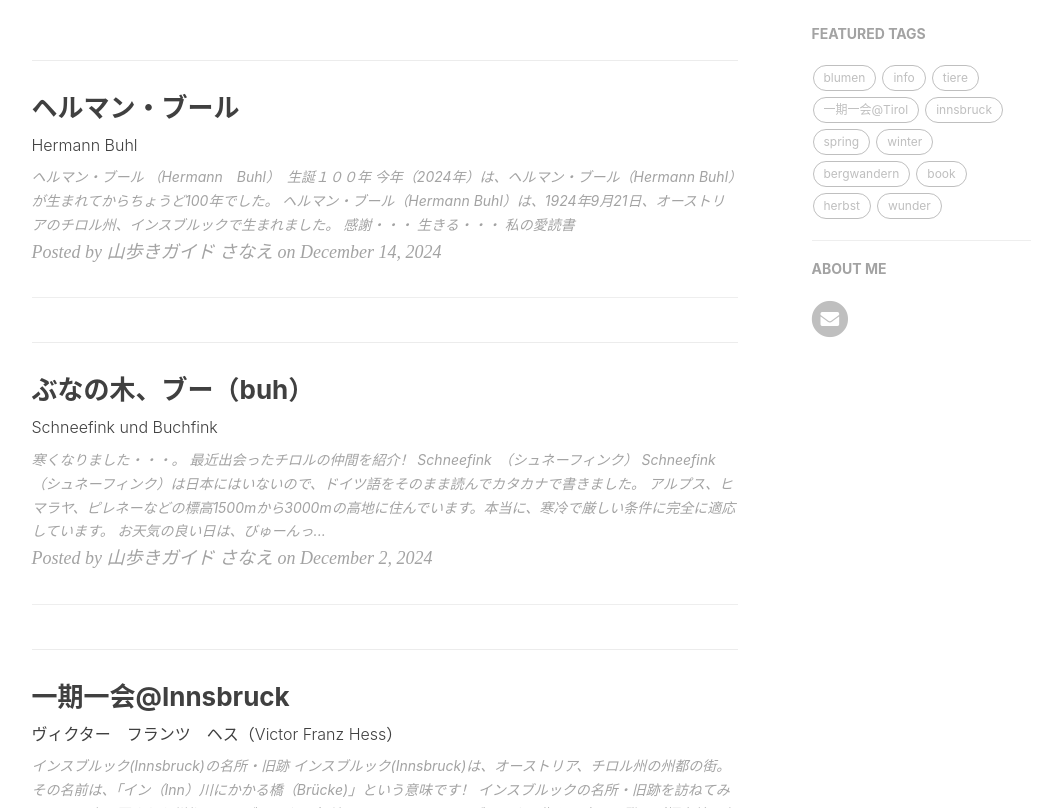
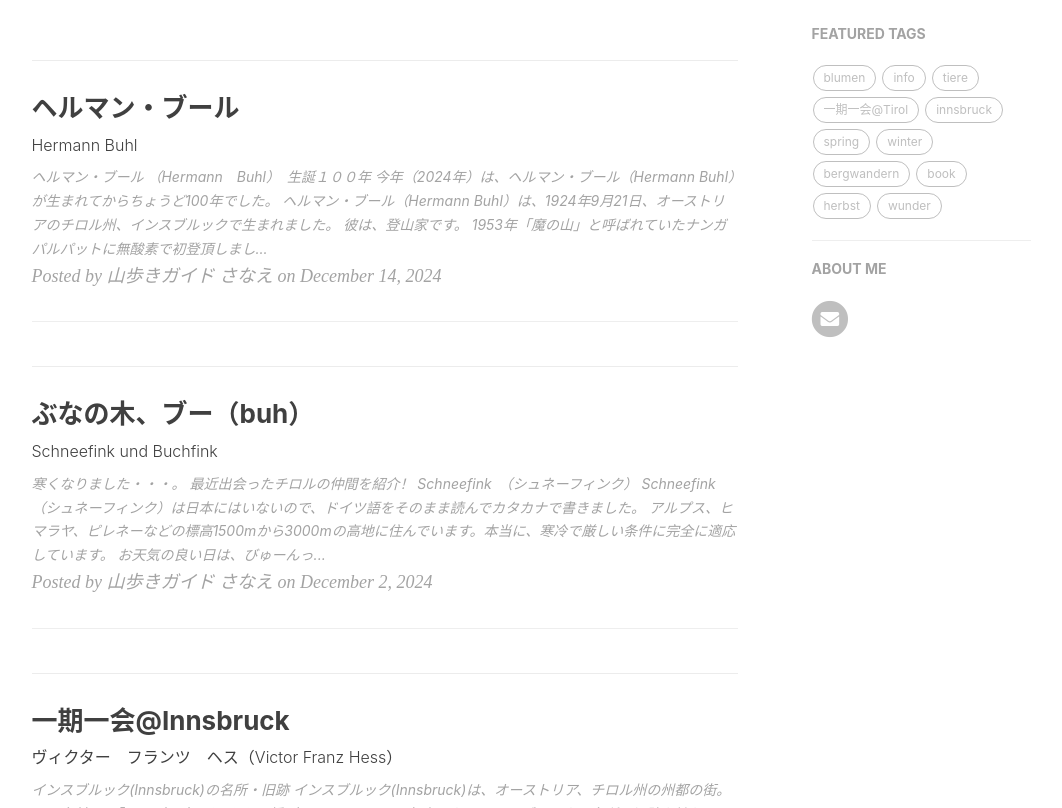
Before and after one commit to yamayagi/yamayagi.github.io, a Jekyll site: the page built from index.html, in a window 1280 px wide and 900 px high, scrolled down 330 px, cut to the strip 92-900 px from the top of the window. Shown: the whole strip, without its empty margins (136-1198 px from the left). Built offline with Jekyll 4.4.1, drawn with Linux system fonts in a browser that asks for light colours; nearby versions of some CDN libraries; the list of posts is cut into pages by our own code; comment, search, counter and statistics services are not loaded; some of the changed lines change nothing that is shown.

Commit message:
Update 2024-12-14-buch.md

```diff
--- a/_posts/2024-12-14-buch.md
+++ b/_posts/2024-12-14-buch.md
@@ -7,14 +7,27 @@
 # ヘルマン・ブール （Hermann　Buhl）　生誕１００年
 
 今年（2024年）は、ヘルマン・ブール（Hermann Buhl）が生まれてからちょうど100年でした。
-
 ヘルマン・ブール（Hermann Buhl）は、1924年9月21日、オーストリアのチロル州、インスブルックで生まれました。
+彼は、登山家です。
 
 ![20241209zirbenweg](https://piwigo.schickl.de/i.php?/upload/2024/12/14/20241214132124-c5396ba9-me.jpg)
 
+1953年「魔の山」と呼ばれていたナンガパルパットに無酸素で初登頂しました。
+市民学校のドイツ語の教室に通っていた時のテキストにヘルマン・ブール（Hermann Buhl）のことが書かれていました・・・。
+
+2024年もあと少し、今年のうちに「ヘルマン・ブール （Hermann　Buhl）　生誕１００年」！
+間に合いました。
+
+
 # 感謝・・・
 
+スキーでここまで登ってきました。　2024年、たくさんの出会いがありました。
+
 ![20241209seefelderjoch](https://piwigo.schickl.de/i.php?/upload/2024/12/14/20241214132149-2b50591f-me.jpg)
+
+エベレストに４回も登ったことのある人にも出会いました。
+その人の山の先生が、ヘルマン・ブール （Hermann　Buhl）のテントと日記を発見されたそうです。
+
 
 # 生きる・・・
 
```
